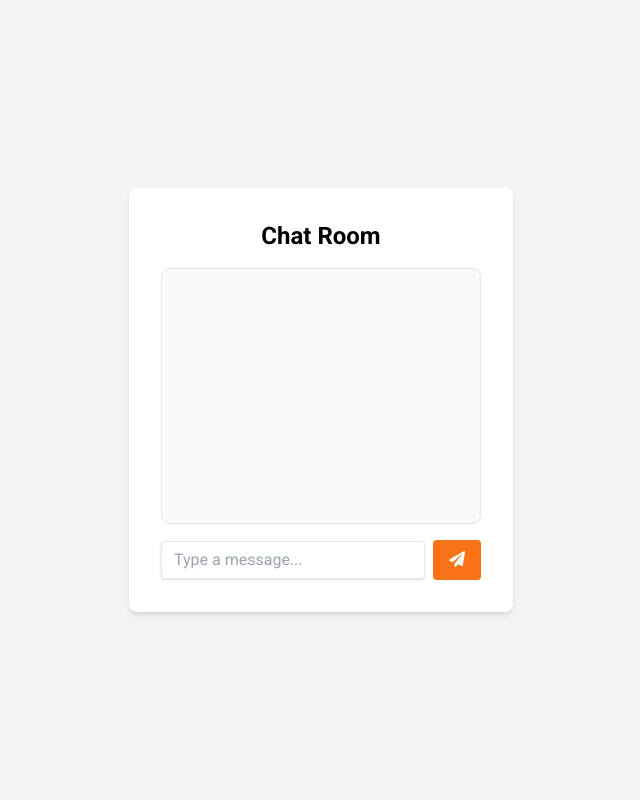
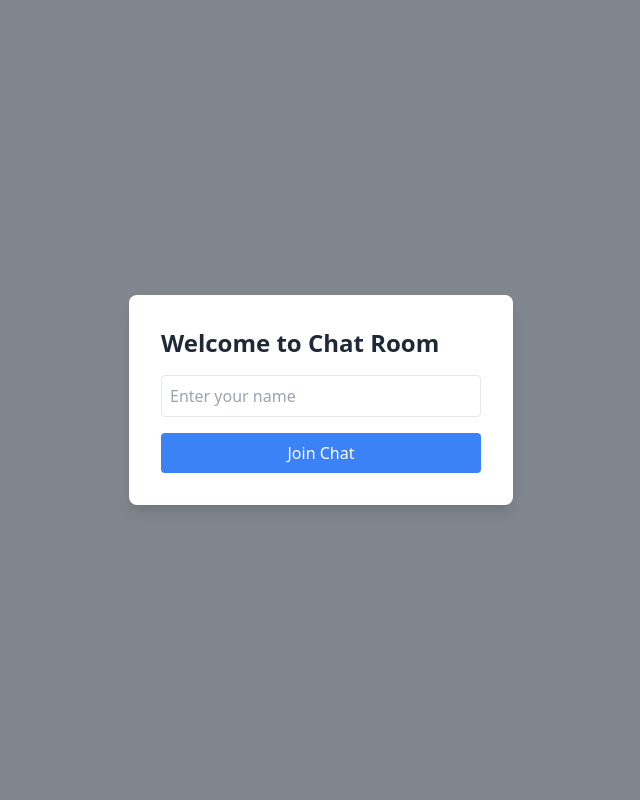
Before and after one commit to Muhammad-izhaan/chat-app, a Flask app: page / in a window 1280 px wide. Shown: the whole page, without its empty margins (319-959 px from the left). Run offline with Flask 3, Linux system fonts and the light colour scheme; some libraries are stand-ins or nearby versions.

Commit message:
Add files via upload

```diff
--- a/templates/index.html
+++ b/templates/index.html
@@ -3,53 +3,118 @@
 <head>
     <meta charset="UTF-8">
     <meta name="viewport" content="width=device-width, initial-scale=1.0">
-    <title>Chat Room</title>
-    <script src="https://cdn.tailwindcss.com"></script>
-    <link href="https://cdnjs.cloudflare.com/ajax/libs/font-awesome/5.15.3/css/all.min.css" rel="stylesheet"/>
-    <link href="https://fonts.googleapis.com/css2?family=Roboto:wght@400;700&display=swap" rel="stylesheet"/>
+    <title>Professional Chat Room</title>
+    <link href="https://cdn.jsdelivr.net/npm/tailwindcss@2.2.19/dist/tailwind.min.css" rel="stylesheet">
+    <script src="https://cdnjs.cloudflare.com/ajax/libs/socket.io/4.0.1/socket.io.js"></script>
     <style>
-        body {
-            font-family: 'Roboto', sans-serif;
+        .message-container {
+            height: calc(100vh - 200px);
+        }
+        .message {
+            animation: fadeIn 0.3s ease-in;
+        }
+        @keyframes fadeIn {
+            from { opacity: 0; transform: translateY(10px); }
+            to { opacity: 1; transform: translateY(0); }
         }
     </style>
 </head>
-<body class="bg-gray-100 flex items-center justify-center min-h-screen">
-    <div class="bg-white shadow-md rounded-lg p-8 w-96">
-        <h1 class="text-2xl font-bold text-center mb-4">Chat Room</h1>
-        <div id="chat-box" class="overflow-y-auto h-64 mb-4 border rounded-lg p-4 bg-gray-50">
-            <!-- Messages will appear here -->
+<body class="bg-gray-100">
+    <div id="login-screen" class="fixed inset-0 bg-gray-900 bg-opacity-50 flex items-center justify-center">
+        <div class="bg-white p-8 rounded-lg shadow-lg w-96">
+            <h2 class="text-2xl font-bold mb-4 text-gray-800">Welcome to Chat Room</h2>
+            <input type="text" id="username-input" placeholder="Enter your name"
+                   class="w-full p-2 border rounded mb-4 focus:outline-none focus:ring-2 focus:ring-blue-400">
+            <button onclick="joinChat()" class="w-full bg-blue-500 text-white py-2 px-4 rounded hover:bg-blue-600 transition duration-200">
+                Join Chat
+            </button>
         </div>
-        <form id="chat-form" class="flex items-center space-x-2">
-            <input type="text" id="message-input" placeholder="Type a message..." class="shadow appearance-none border rounded w-full py-2 px-3 text-gray-700 leading-tight focus:outline-none focus:shadow-outline"/>
-            <button type="submit" class="bg-orange-500 hover:bg-orange-600 text-white font-bold py-2 px-4 rounded">
-                <i class="fas fa-paper-plane"></i>
-            </button>
-        </form>
     </div>
-    <script src="https://cdnjs.cloudflare.com/ajax/libs/socket.io/4.0.1/socket.io.min.js"></script>
+
+    <div id="chat-screen" class="hidden h-screen flex flex-col">
+        <div class="bg-white shadow">
+            <div class="container mx-auto px-4 py-4">
+                <h1 class="text-2xl font-bold text-gray-800">Professional Chat Room</h1>
+                <p class="text-gray-600">Welcome, <span id="user-name"></span>!</p>
+            </div>
+        </div>
+
+        <div class="flex-1 container mx-auto px-4 py-4 overflow-hidden">
+            <div id="messages" class="message-container overflow-y-auto bg-white rounded-lg shadow p-4">
+                <!-- Messages will appear here -->
+            </div>
+        </div>
+
+        <div class="bg-white shadow-lg">
+            <div class="container mx-auto px-4 py-4">
+                <div class="flex gap-4">
+                    <input type="text" id="message-input" placeholder="Type your message..."
+                           class="flex-1 p-2 border rounded focus:outline-none focus:ring-2 focus:ring-blue-400">
+                    <button onclick="sendMessage()" class="bg-blue-500 text-white py-2 px-6 rounded hover:bg-blue-600 transition duration-200">
+                        Send
+                    </button>
+                </div>
+            </div>
+        </div>
+    </div>
+
     <script>
         const socket = io();
+        let username = '';
 
-        // Listen for 'receive_message' event from server and display the message
-        socket.on('receive_message', (data) => {
-            const chatBox = document.getElementById('chat-box');
-            const messageDiv = document.createElement('div');
-            messageDiv.classList.add('bg-orange-100', 'rounded', 'p-2', 'mb-2', 'text-gray-700');
-            messageDiv.innerText = data.message;
-            chatBox.appendChild(messageDiv);
-            chatBox.scrollTop = chatBox.scrollHeight; // Auto-scroll to the latest message
+        function joinChat() {
+            username = document.getElementById('username-input').value.trim();
+            if (username) {
+                document.getElementById('login-screen').classList.add('hidden');
+                document.getElementById('chat-screen').classList.remove('hidden');
+                document.getElementById('user-name').textContent = username;
+                socket.emit('join', { username: username });
+            }
+        }
+
+        function sendMessage() {
+            const messageInput = document.getElementById('message-input');
+            const message = messageInput.value.trim();
+            if (message) {
+                socket.emit('message', { message: message });
+                messageInput.value = '';
+            }
+        }
+
+        document.getElementById('message-input').addEventListener('keypress', function(e) {
+            if (e.key === 'Enter') {
+                sendMessage();
+            }
         });
 
-        // Handle message send
-        document.getElementById('chat-form').addEventListener('submit', (event) => {
-            event.preventDefault();
-            const messageInput = document.getElementById('message-input');
-            const message = messageInput.value;
+        document.getElementById('username-input').addEventListener('keypress', function(e) {
+            if (e.key === 'Enter') {
+                joinChat();
+            }
+        });
 
-            if (message.trim() !== "") {
-                socket.emit('send_message', { message: message });
-                messageInput.value = ""; // Clear the input field
-            }
+        socket.on('message', function(data) {
+            const messagesDiv = document.getElementById('messages');
+            const messageElement = document.createElement('div');
+            messageElement.className = 'message mb-4 p-3 rounded-lg ' +
+                                    (data.username === username ? 'bg-blue-100 ml-auto' : 'bg-gray-100');
+            messageElement.innerHTML = `
+                <div class="font-semibold text-sm ${data.username === username ? 'text-blue-600' : 'text-gray-600'}">
+                    ${data.username}
+                </div>
+                <div class="text-gray-800">${data.message}</div>
+            `;
+            messagesDiv.appendChild(messageElement);
+            messagesDiv.scrollTop = messagesDiv.scrollHeight;
+        });
+
+        socket.on('user_joined', function(data) {
+            const messagesDiv = document.getElementById('messages');
+            const messageElement = document.createElement('div');
+            messageElement.className = 'message text-center text-sm text-gray-500 my-2';
+            messageElement.textContent = `${data.username} joined the chat`;
+            messagesDiv.appendChild(messageElement);
+            messagesDiv.scrollTop = messagesDiv.scrollHeight;
         });
     </script>
 </body>
```
